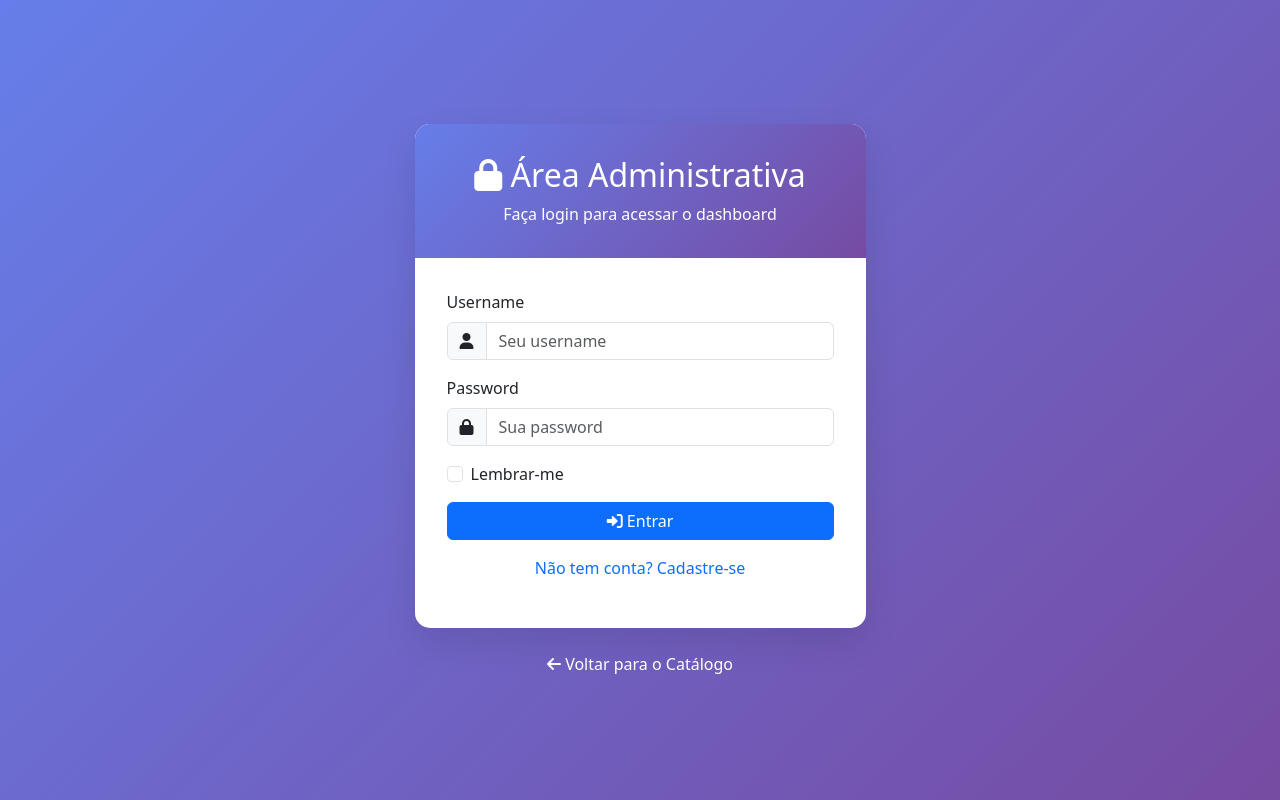
After one commit to Michelc16/catalogo-online, a Flask app: page /login in a window 1280 px wide. The commit adds this page. Run offline with Flask 3, Linux system fonts and the light colour scheme.

Commit message:
Adicionar sistema de autenticação com login e cadastro admin

```diff
--- a/app.py
+++ b/app.py
@@ -1,11 +1,12 @@
 import os
 import csv
-from flask import Flask, request, jsonify, send_from_directory, render_template
+from flask import Flask, request, jsonify, send_from_directory, render_template, session, redirect, url_for
 from flask_cors import CORS
-from models import db, Product
+from models import db, Product, User
 from werkzeug.utils import secure_filename
 from PIL import Image
 import secrets
+from datetime import timedelta
 
 # Configurações básicas
 basedir = os.path.abspath(os.path.dirname(__file__))
@@ -25,7 +26,8 @@ else:
 app.config['SQLALCHEMY_TRACK_MODIFICATIONS'] = False
 app.config['UPLOAD_FOLDER'] = os.path.join(basedir, 'uploads')
 app.config['MAX_CONTENT_LENGTH'] = 16 * 1024 * 1024
-app.config['SECRET_KEY'] = os.environ.get('SECRET_KEY', 'sua-chave-secreta-aqui-12345')
+app.config['SECRET_KEY'] = os.environ.get('SECRET_KEY', 'sua-chave-secreta-muito-longa-aqui-12345')
+app.config['PERMANENT_SESSION_LIFETIME'] = timedelta(days=7)
 
 # Criar diretórios necessários
 os.makedirs(app.config['UPLOAD_FOLDER'], exist_ok=True)
@@ -34,7 +36,29 @@ os.makedirs('static/images', exist_ok=True)
 db.init_app(app)
 CORS(app)
 
-# Extensões permitidas para upload
+# ===== MIDDLEWARES =====
+def login_required(f):
+    from functools import wraps
+    @wraps(f)
+    def decorated_function(*args, **kwargs):
+        if 'user_id' not in session:
+            return jsonify({"error": "Login requerido"}), 401
+        return f(*args, **kwargs)
+    return decorated_function
+
+def admin_required(f):
+    from functools import wraps
+    @wraps(f)
+    def decorated_function(*args, **kwargs):
+        if 'user_id' not in session:
+            return jsonify({"error": "Login requerido"}), 401
+        user = User.query.get(session['user_id'])
+        if not user or not user.is_admin:
+            return jsonify({"error": "Acesso admin requerido"}), 403
+        return f(*args, **kwargs)
+    return decorated_function
+
+# ===== FUNÇÕES AUXILIARES =====
 ALLOWED_EXTENSIONS = {'png', 'jpg', 'jpeg', 'gif', 'csv'}
 
 def allowed_file(filename):
@@ -44,26 +68,21 @@ def process_image(file):
     try:
         image = Image.open(file)
         image.thumbnail((800, 800))
-
-        # Nome único para evitar conflitos
         filename = secrets.token_hex(8) + '_' + secure_filename(file.filename)
         filepath = os.path.join(app.config['UPLOAD_FOLDER'], filename)
         image.save(filepath)
-
         return filename
     except Exception as e:
         raise Exception(f"Erro ao processar imagem: {str(e)}")
 
 def process_csv(file):
     try:
-        # Ler arquivo CSV
         csv_content = file.stream.read().decode('utf-8').splitlines()
         csv_reader = csv.DictReader(csv_content)
 
         products_created = 0
         for row in csv_reader:
             try:
-                # Verificar colunas obrigatórias
                 if 'name' not in row or 'price' not in row:
                     continue
 
@@ -77,25 +96,122 @@ def process_csv(file):
                 db.session.add(product)
                 products_created += 1
             except Exception as e:
-                print(f"Erro ao processar linha: {e}")
                 continue
 
         db.session.commit()
         return products_created
-
     except Exception as e:
         raise Exception(f"Erro ao processar CSV: {str(e)}")
 
-# ===== ROTAS DAS PÁGINAS WEB =====
+# ===== ROTAS PÚBLICAS =====
 @app.route('/')
 def catalog_page():
     return render_template('index.html')
 
+@app.route('/login')
+def login_page():
+    return render_template('login.html')
+
+@app.route('/register')
+def register_page():
+    return render_template('register.html')
+
+# ===== ROTAS DE AUTENTICAÇÃO =====
+@app.route('/api/register', methods=['POST'])
+def register():
+    try:
+        data = request.json
+        if not data or 'username' not in data or 'email' not in data or 'password' not in data:
+            return jsonify({"error": "Username, email e password são obrigatórios"}), 400
+
+        # Verificar se usuário já existe
+        if User.query.filter_by(username=data['username']).first():
+            return jsonify({"error": "Username já existe"}), 400
+
+        if User.query.filter_by(email=data['email']).first():
+            return jsonify({"error": "Email já cadastrado"}), 400
+
+        # Criar primeiro usuário como admin
+        is_first_user = User.query.count() == 0
+        user = User(
+            username=data['username'],
+            email=data['email'],
+            is_admin=is_first_user  # Primeiro usuário vira admin
+        )
+        user.set_password(data['password'])
+
+        db.session.add(user)
+        db.session.commit()
+
+        # Login automático após registro
+        session['user_id'] = user.id
+        session['username'] = user.username
+        session['is_admin'] = user.is_admin
+
+        return jsonify({
+            "message": "Usuário criado com sucesso",
+            "user": user.to_dict(),
+            "is_admin": user.is_admin
+        }), 201
+
+    except Exception as e:
+        db.session.rollback()
+        return jsonify({"error": f"Erro ao criar usuário: {str(e)}"}), 400
+
+@app.route('/api/login', methods=['POST'])
+def login():
+    try:
+        data = request.json
+        if not data or 'username' not in data or 'password' not in data:
+            return jsonify({"error": "Username e password são obrigatórios"}), 400
+
+        user = User.query.filter_by(username=data['username']).first()
+        if not user or not user.check_password(data['password']):
+            return jsonify({"error": "Username ou password incorretos"}), 401
+
+        session['user_id'] = user.id
+        session['username'] = user.username
+        session['is_admin'] = user.is_admin
+
+        return jsonify({
+            "message": "Login realizado com sucesso",
+            "user": user.to_dict(),
+            "is_admin": user.is_admin
+        })
+
+    except Exception as e:
+        return jsonify({"error": f"Erro no login: {str(e)}"}), 400
+
+@app.route('/api/logout', methods=['POST'])
+def logout():
+    session.clear()
+    return jsonify({"message": "Logout realizado com sucesso"})
+
+@app.route('/api/user')
+def get_current_user():
+    if 'user_id' not in session:
+        return jsonify({"user": None})
+
+    user = User.query.get(session['user_id'])
+    if not user:
+        session.clear()
+        return jsonify({"user": None})
+
+    return jsonify({"user": user.to_dict()})
+
+# ===== ROTAS PROTEGIDAS =====
 @app.route('/admin')
 def admin_page():
+    if 'user_id' not in session:
+        return redirect('/login')
+
+    user = User.query.get(session['user_id'])
+    if not user or not user.is_admin:
+        return redirect('/login')
+
     return render_template('admin.html')
 
-# ===== API ROUTES =====
+# ===== API PROTEGIDA =====
 @app.route('/api/products', methods=['GET'])
 def get_products():
     try:
@@ -104,17 +220,8 @@ def get_products():
     except Exception as e:
         return jsonify({"error": f"Erro ao buscar produtos: {str(e)}"}), 500
 
-@app.route('/api/products/<int:product_id>', methods=['GET'])
-def get_product(product_id):
-    try:
-        product = Product.query.get(product_id)
-        if product is None:
-            return jsonify({"error": "Produto não encontrado"}), 404
-        return jsonify(product.to_dict())
-    except Exception as e:
-        return jsonify({"error": f"Erro ao buscar produto: {str(e)}"}), 500
-
 @app.route('/api/products', methods=['POST'])
+@admin_required
 def create_product():
     try:
         data = request.json
@@ -136,6 +243,7 @@ def create_product():
         return jsonify({"error": f"Erro ao criar produto: {str(e)}"}), 400
 
 @app.route('/api/products/<int:product_id>', methods=['PUT'])
+@admin_required
 def update_product(product_id):
     try:
         product = Product.query.get(product_id)
@@ -156,6 +264,7 @@ def update_product(product_id):
         return jsonify({"error": f"Erro ao atualizar produto: {str(e)}"}), 400
 
 @app.route('/api/products/<int:product_id>', methods=['DELETE'])
+@admin_required
 def delete_product(product_id):
     try:
         product = Product.query.get(product_id)
@@ -170,6 +279,7 @@ def delete_product(product_id):
         return jsonify({"error": f"Erro ao deletar produto: {str(e)}"}), 400
 
 @app.route('/api/upload', methods=['POST'])
+@admin_required
 def upload_file():
     try:
         if 'file' not in request.files:
@@ -184,30 +294,17 @@ def upload_file():
             file_ext = filename.rsplit('.', 1)[1].lower()
 
             if file_ext == 'csv':
-                # Processar arquivo CSV
-                try:
-                    products_created = process_csv(file)
-                    return jsonify({'message': f'{products_created} produtos importados com sucesso'})
-                except Exception as e:
-                    return jsonify({'error': f'Erro ao processar arquivo: {str(e)}'}), 500
-
+                products_created = process_csv(file)
+                return jsonify({'message': f'{products_created} produtos importados com sucesso'})
             else:
-                # Processar imagem
-                try:
-                    filename = process_image(file)
-                    return jsonify({'filename': filename, 'message': 'Imagem enviada com sucesso'})
-                except Exception as e:
-                    return jsonify({'error': f'Erro ao processar imagem: {str(e)}'}), 500
+                filename = process_image(file)
+                return jsonify({'filename': filename, 'message': 'Imagem enviada com sucesso'})
 
         return jsonify({'error': 'Tipo de arquivo não permitido'}), 400
-
     except Exception as e:
         return jsonify({'error': f'Erro no upload: {str(e)}'}), 500
 
-@app.route('/uploads/<filename>')
-def uploaded_file(filename):
-    return send_from_directory(app.config['UPLOAD_FOLDER'], filename)
-
+# ===== ROTAS PÚBLICAS DA API =====
 @app.route('/api/categories', methods=['GET'])
 def get_categories():
     try:
@@ -221,14 +318,18 @@ def get_categories():
 def health_check():
     return jsonify({"status": "OK", "message": "API está funcionando corretamente"})
 
+@app.route('/uploads/<filename>')
+def uploaded_file(filename):
+    return send_from_directory(app.config['UPLOAD_FOLDER'], filename)
+
 # ===== INICIALIZAÇÃO =====
 with app.app_context():
     db.create_all()
-    print("✅ Sistema de Catálogo Online inicializado!")
+    print("✅ Sistema de Catálogo Online com Autenticação inicializado!")
     print(f"🌐 Modo: {'Produção' if os.environ.get('RENDER') else 'Desenvolvimento'}")
+    print(f"🔐 Login: http://localhost:5000/login")
     print(f"📊 Dashboard: http://localhost:5000/admin")
     print(f"🛍️  Catálogo: http://localhost:5000/")
-    print(f"💾 Banco: {app.config['SQLALCHEMY_DATABASE_URI']}")
 
 if __name__ == '__main__':
     port = int(os.environ.get('PORT', 5000))
--- a/templates/admin.html
+++ b/templates/admin.html
@@ -58,11 +58,15 @@
                 <div class="d-flex justify-content-between flex-wrap flex-md-nowrap align-items-center pt-3 pb-2 mb-3 border-bottom">
                     <h1 class="h2">
                         <i class="fas fa-tachometer-alt"></i> Painel de Controle
+                        <small class="text-muted">- Administrador</small>
                     </h1>
                     <div class="btn-toolbar mb-2 mb-md-0">
                         <div class="btn-group me-2">
                             <button type="button" class="btn btn-sm btn-outline-secondary" onclick="loadProductsTable()">
                                 <i class="fas fa-redo"></i> Atualizar
+                            </button>
+                            <button type="button" class="btn btn-sm btn-outline-danger" onclick="logout()">
+                                <i class="fas fa-sign-out-alt"></i> Sair
                             </button>
                         </div>
                     </div>
--- a/templates/index.html
+++ b/templates/index.html
@@ -15,7 +15,7 @@
                 <i class="fas fa-store"></i> Catálogo Online
             </a>
             <div class="navbar-nav ms-auto">
-                <a class="nav-link" href="/admin" target="_blank">
+                <a class="nav-link" href="/admin">
                     <i class="fas fa-cog"></i> Área Admin
                 </a>
             </div>
--- /dev/null
+++ b/templates/login.html
@@ -0,0 +1,163 @@
+<!DOCTYPE html>
+<html lang="pt-BR">
+<head>
+    <meta charset="UTF-8">
+    <meta name="viewport" content="width=device-width, initial-scale=1.0">
+    <title>Login - Catálogo Online</title>
+    <link href="https://cdn.jsdelivr.net/npm/bootstrap@5.3.0/dist/css/bootstrap.min.css" rel="stylesheet">
+    <link rel="stylesheet" href="https://cdnjs.cloudflare.com/ajax/libs/font-awesome/6.0.0/css/all.min.css">
+    <link rel="stylesheet" href="{{ url_for('static', filename='css/style.css') }}">
+    <style>
+        .login-container {
+            min-height: 100vh;
+            background: linear-gradient(135deg, #667eea 0%, #764ba2 100%);
+            display: flex;
+            align-items: center;
+        }
+        .login-card {
+            background: white;
+            border-radius: 15px;
+            box-shadow: 0 15px 35px rgba(0,0,0,0.1);
+            overflow: hidden;
+        }
+        .login-header {
+            background: linear-gradient(135deg, #667eea 0%, #764ba2 100%);
+            color: white;
+            padding: 2rem;
+            text-align: center;
+        }
+        .login-body {
+            padding: 2rem;
+        }
+    </style>
+</head>
+<body>
+    <div class="login-container">
+        <div class="container">
+            <div class="row justify-content-center">
+                <div class="col-md-6 col-lg-5">
+                    <div class="login-card">
+                        <div class="login-header">
+                            <h2><i class="fas fa-lock"></i> Área Administrativa</h2>
+                            <p class="mb-0">Faça login para acessar o dashboard</p>
+                        </div>
+                        <div class="login-body">
+                            <form id="login-form">
+                                <div class="mb-3">
+                                    <label for="username" class="form-label">Username</label>
+                                    <div class="input-group">
+                                        <span class="input-group-text"><i class="fas fa-user"></i></span>
+                                        <input type="text" class="form-control" id="username" required
+                                               placeholder="Seu username">
+                                    </div>
+                                </div>
+                                <div class="mb-3">
+                                    <label for="password" class="form-label">Password</label>
+                                    <div class="input-group">
+                                        <span class="input-group-text"><i class="fas fa-lock"></i></span>
+                                        <input type="password" class="form-control" id="password" required
+                                               placeholder="Sua password">
+                                    </div>
+                                </div>
+                                <div class="mb-3 form-check">
+                                    <input type="checkbox" class="form-check-input" id="remember-me">
+                                    <label class="form-check-label" for="remember-me">Lembrar-me</label>
+                                </div>
+                                <button type="submit" class="btn btn-primary w-100 mb-3">
+                                    <i class="fas fa-sign-in-alt"></i> Entrar
+                                </button>
+                                <div class="text-center">
+                                    <a href="/register" class="text-decoration-none">Não tem conta? Cadastre-se</a>
+                                </div>
+                            </form>
+                            <div id="login-message" class="mt-3"></div>
+                        </div>
+                    </div>
+
+                    <div class="text-center mt-4">
+                        <a href="/" class="text-white text-decoration-none">
+                            <i class="fas fa-arrow-left"></i> Voltar para o Catálogo
+                        </a>
+                    </div>
+                </div>
+            </div>
+        </div>
+    </div>
+
+    <script src="https://cdn.jsdelivr.net/npm/bootstrap@5.3.0/dist/js/bootstrap.bundle.min.js"></script>
+    <script>
+        const API_BASE = window.location.origin + '/api';
+
+        // Verificar se já está logado
+        async function checkAuth() {
+            try {
+                const response = await fetch(`${API_BASE}/user`);
+                const data = await response.json();
+
+                if (data.user && data.user.is_admin) {
+                    window.location.href = '/admin';
+                }
+            } catch (error) {
+                console.error('Erro ao verificar autenticação:', error);
+            }
+        }
+
+        // Login
+        document.getElementById('login-form').addEventListener('submit', async function(e) {
+            e.preventDefault();
+
+            const submitBtn = this.querySelector('button[type="submit"]');
+            const originalText = submitBtn.innerHTML;
+
+            try {
+                submitBtn.innerHTML = '<i class="fas fa-spinner fa-spin"></i> Entrando...';
+                submitBtn.disabled = true;
+
+                const formData = {
+                    username: document.getElementById('username').value.trim(),
+                    password: document.getElementById('password').value
+                };
+
+                const response = await fetch(`${API_BASE}/login`, {
+                    method: 'POST',
+                    headers: {
+                        'Content-Type': 'application/json'
+                    },
+                    body: JSON.stringify(formData)
+                });
+
+                const result = await response.json();
+
+                if (response.ok) {
+                    if (result.is_admin) {
+                        window.location.href = '/admin';
+                    } else {
+                        showMessage('Acesso permitido apenas para administradores', 'error');
+                    }
+                } else {
+                    showMessage(result.error, 'error');
+                }
+
+            } catch (error) {
+                showMessage('Erro de conexão: ' + error.message, 'error');
+            } finally {
+                submitBtn.innerHTML = originalText;
+                submitBtn.disabled = false;
+            }
+        });
+
+        function showMessage(message, type) {
+            const messageDiv = document.getElementById('login-message');
+            messageDiv.innerHTML = `
+                <div class="alert alert-${type === 'error' ? 'danger' : 'success'} alert-dismissible fade show">
+                    ${message}
+                    <button type="button" class="btn-close" data-bs-dismiss="alert"></button>
+                </div>
+            `;
+        }
+
+        // Verificar autenticação ao carregar
+        document.addEventListener('DOMContentLoaded', checkAuth);
+    </script>
+</body>
+</html>
```
Also changed, not shown: models.py (+24 -0 lines), static/js/admin.js (+32 -1 lines), templates/register.html (added, +238 -0 lines).
